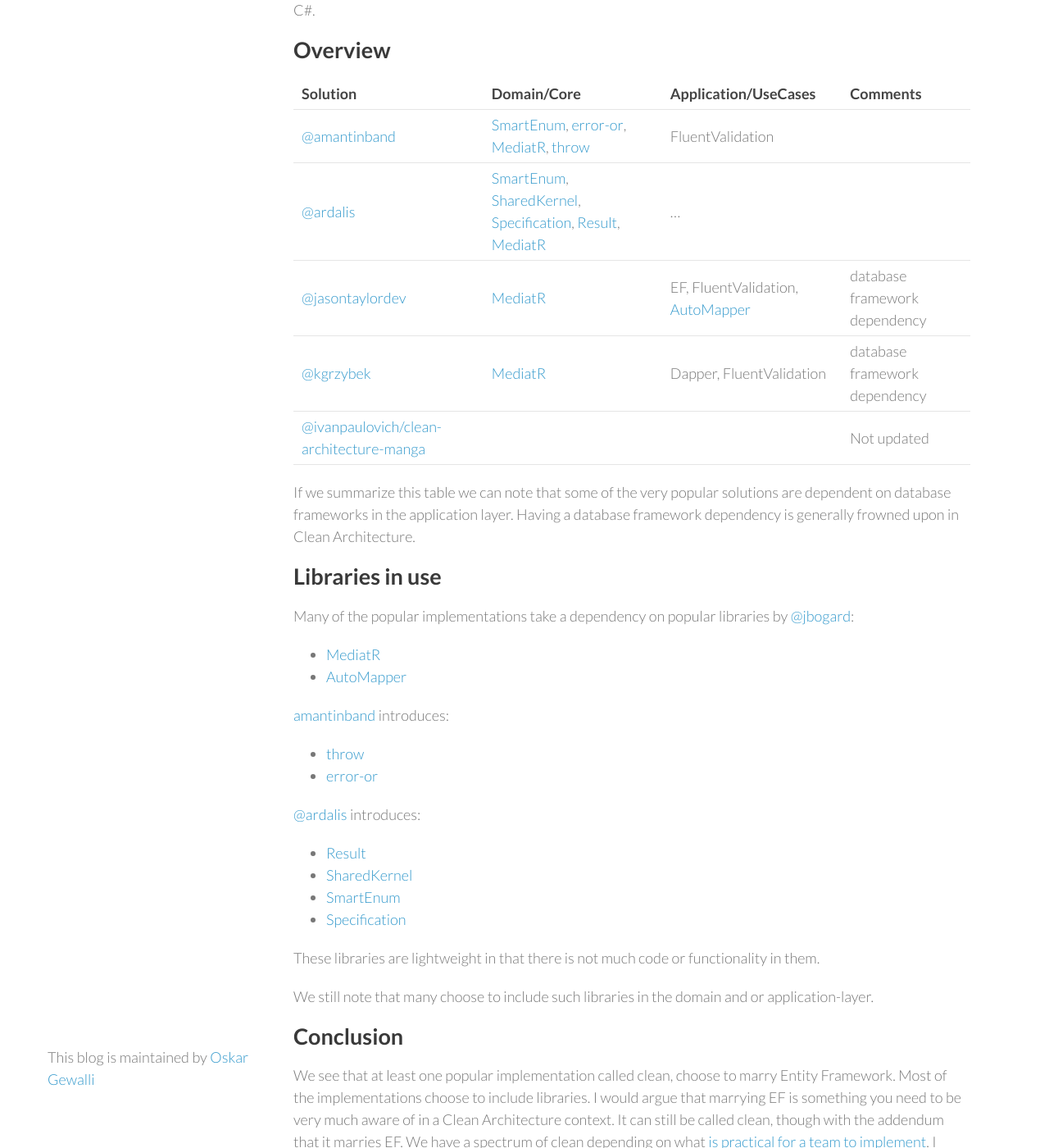
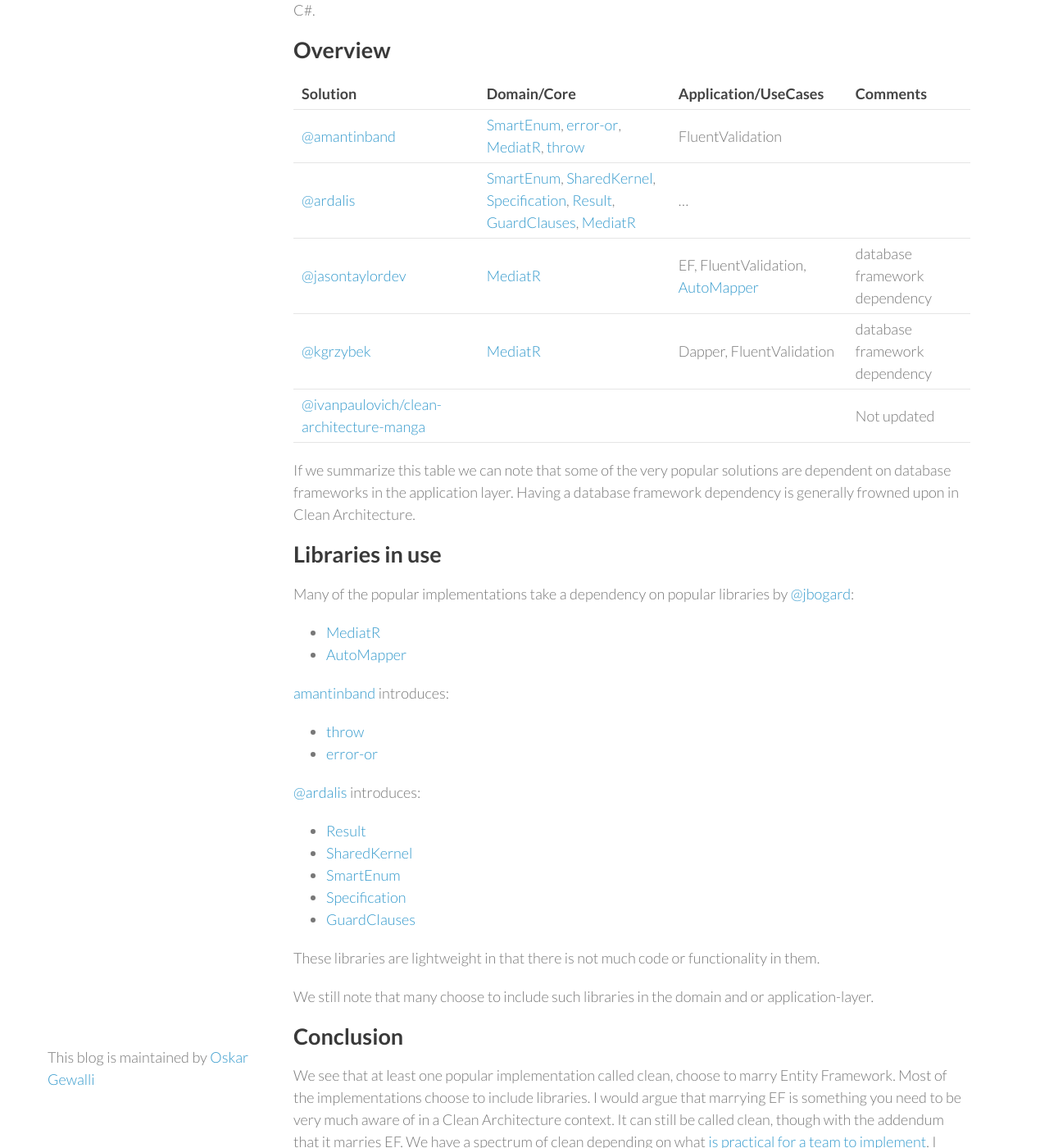
Before and after one commit to wallymathieu/assertfail, a Jekyll site: the page built from _posts/2024-11-18-Clean-Architecture-Comparison-continued.md, in a window 1280 px wide and 1400 px high, scrolled down 387 px. Shown: the whole window at 82% size. Built offline with Jekyll 4.4.1, drawn with Linux system fonts in a browser that asks for light colours; nearby versions of some CDN libraries.

Commit message:
Include GuardClauses for completeness

```diff
--- a/_posts/2024-11-18-Clean-Architecture-Comparison-continued.md
+++ b/_posts/2024-11-18-Clean-Architecture-Comparison-continued.md
@@ -15,7 +15,7 @@
 | Solution       | Domain/Core                   | Application/UseCases             | Comments  |
 |----------------|-------------------------------|----------------------------------|-----------|
 | [@amantinband](https://github.com/amantinband/clean-architecture/tree/582281115489ac69d048e47c7363c7832e5b425a)    | [SmartEnum](https://github.com/ardalis/SmartEnum), [error-or](https://github.com/amantinband/error-or), [MediatR](https://github.com/jbogard/MediatR), [throw](https://github.com/amantinband/throw) | FluentValidation                 | |
-| [@ardalis](https://github.com/ardalis/CleanArchitecture/tree/08ddd4f33f87b5f9e388d32c49f4c1d70f3ad24a)        | [SmartEnum](https://github.com/ardalis/SmartEnum), [SharedKernel](https://github.com/ardalis/Ardalis.SharedKernel), [Specification](https://github.com/ardalis/Specification), [Result](https://github.com/ardalis/Result), [MediatR](https://github.com/jbogard/MediatR)            | ... |  |
+| [@ardalis](https://github.com/ardalis/CleanArchitecture/tree/08ddd4f33f87b5f9e388d32c49f4c1d70f3ad24a)        | [SmartEnum](https://github.com/ardalis/SmartEnum), [SharedKernel](https://github.com/ardalis/Ardalis.SharedKernel), [Specification](https://github.com/ardalis/Specification), [Result](https://github.com/ardalis/Result), [GuardClauses](https://github.com/ardalis/GuardClauses), [MediatR](https://github.com/jbogard/MediatR)            | ... |  |
 | [@jasontaylordev](https://github.com/jasontaylordev/CleanArchitecture/tree/1b0aafdd0d10fda58d48004968343827923fd599) | [MediatR](https://github.com/jbogard/MediatR)                       | EF, FluentValidation, [AutoMapper](https://github.com/AutoMapper/AutoMapper) | database framework dependency |
 | [@kgrzybek](https://github.com/kgrzybek/sample-dotnet-core-cqrs-api/tree/2f00e194e72e9288dddd69af499fc97920cba86e)       | [MediatR](https://github.com/jbogard/MediatR)                       | Dapper, FluentValidation         | database framework dependency |
 | [@ivanpaulovich/clean-architecture-manga](https://github.com/ivanpaulovich/clean-architecture-manga/tree/23e3d00555e2f94f7399a21a27a193decace353b)  |  |  | Not updated |
@@ -40,6 +40,7 @@
 - [SharedKernel](https://github.com/ardalis/Ardalis.SharedKernel)
 - [SmartEnum](https://github.com/ardalis/SmartEnum)
 - [Specification](https://github.com/ardalis/Specification)
+- [GuardClauses](https://github.com/ardalis/GuardClauses)
 
 These libraries are lightweight in that there is not much code or functionality in them.
 
```
